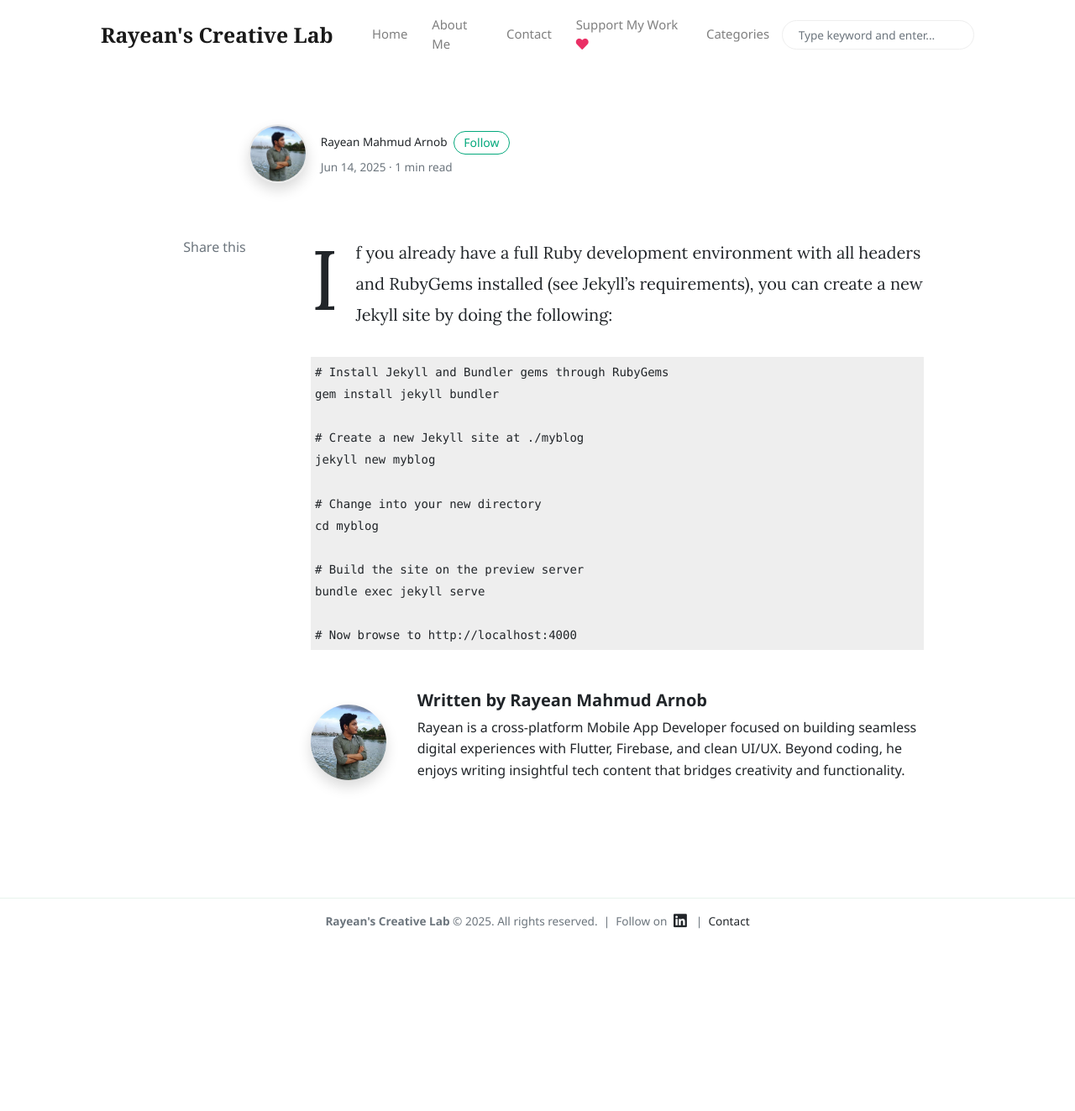
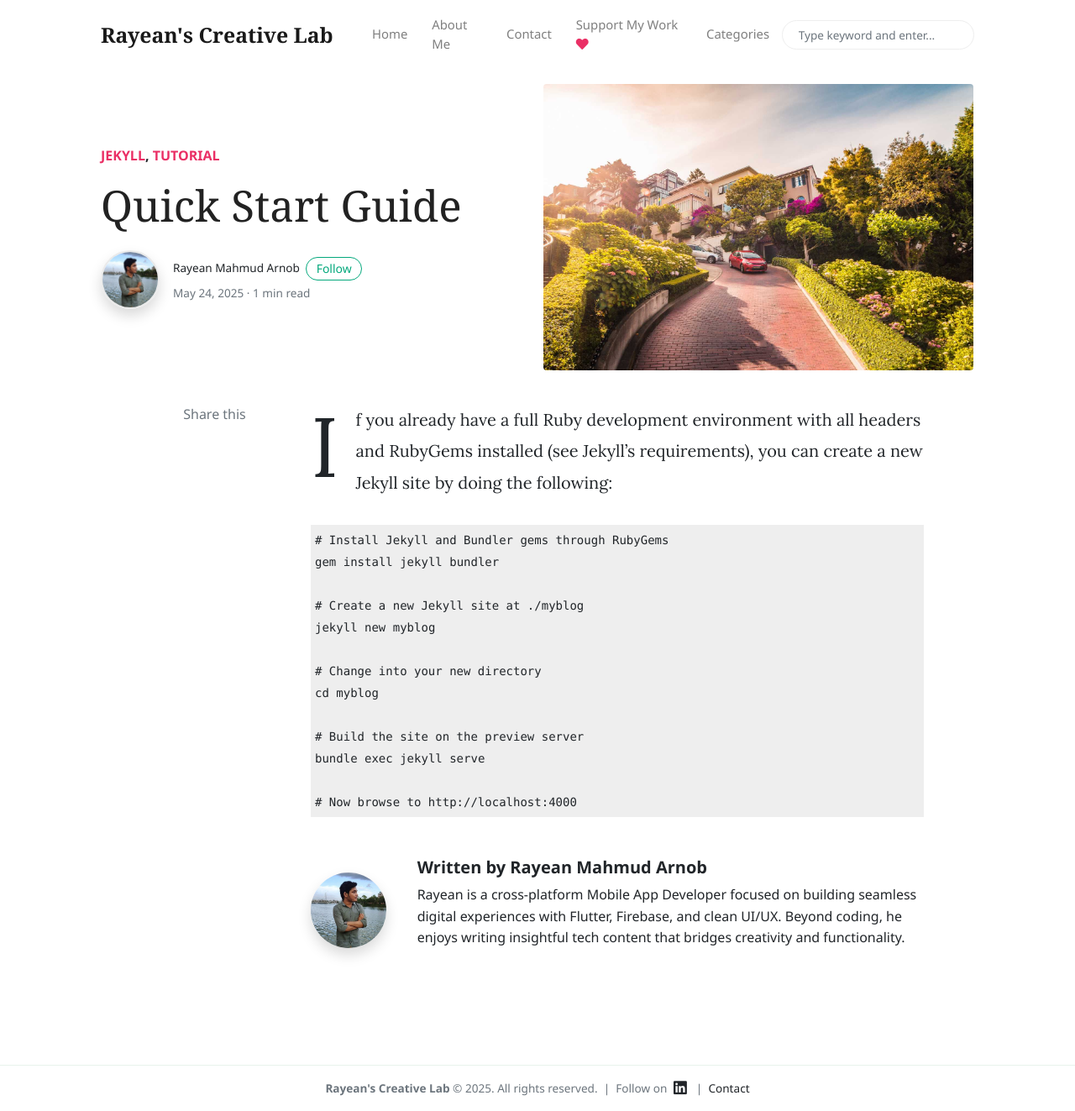
Before and after one commit to Rayean-Mahmud/rayean-mahmud.github.io, a Jekyll site: the page built from _posts/2025-05-24-quick-start-guide.md, in a window 1280 px wide and 1323 px high. Shown: the whole window at 84% size. Built offline with Jekyll 4.4.1, drawn with Linux system fonts in a browser that asks for light colours; nearby versions of some CDN libraries; comment, search, counter and statistics services are not loaded.

Commit message:
Update 2025-05-24-quick-start-guide.md

```diff
--- a/_posts/2025-05-24-quick-start-guide.md
+++ b/_posts/2025-05-24-quick-start-guide.md
@@ -3,7 +3,7 @@ layout: post
 title:  "Quick Start Guide"
 author: rayean
 categories: [ Jekyll, tutorial ]
-image: [assets/images/12.jpg](https://github.com/Rayean-Mahmud/rayean-mahmud.github.io/blob/main/assets/images/10.jpg?raw=true)
+image: https://github.com/Rayean-Mahmud/rayean-mahmud.github.io/blob/main/assets/images/10.jpg?raw=true
 ---
 
 If you already have a full Ruby development environment with all headers and RubyGems installed (see Jekyll’s requirements), you can create a new Jekyll site by doing the following:
```
